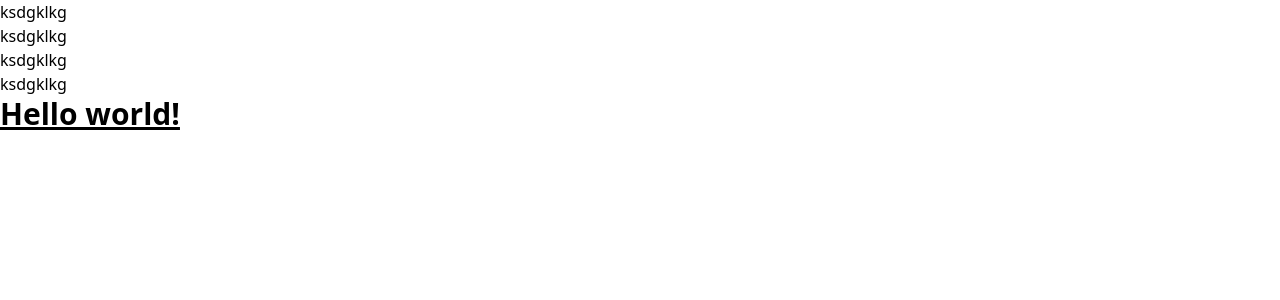
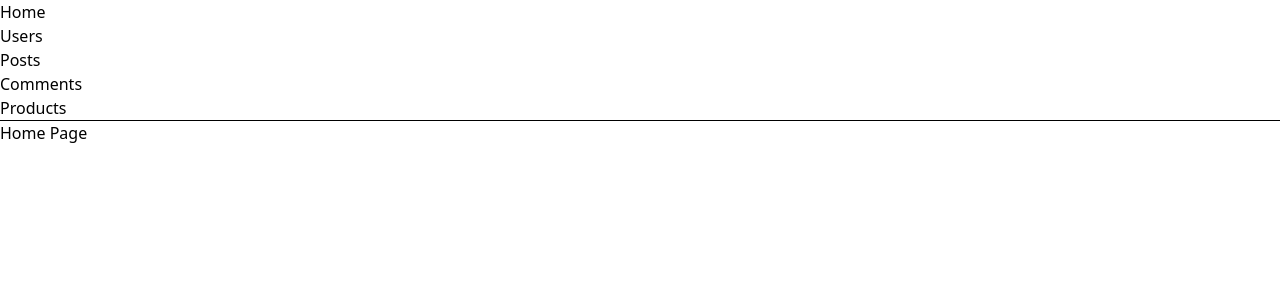
Before and after one commit to danyagithb/React, a React (Vite) app: page / in a window 1280 px wide. Shown: the top 300 px of the page. Built offline with nearby package versions, Linux system fonts and the light colour scheme.

Commit message:
homework 3 / task 1

```diff
--- a/package.json
+++ b/package.json
@@ -14,7 +14,7 @@
     "react": "^19.1.0",
     "react-dom": "^19.1.0",
     "tailwindcss": "^4.1.6",
-    "react-router-dom": "^7.8.2"
+    "react-router-dom": "^7.9.1"
   },
   "devDependencies": {
     "@eslint/js": "^9.25.0",
--- /dev/null
+++ b/src/components/menu/Menu.tsx
@@ -0,0 +1,17 @@
+import {Link} from "react-router-dom";
+
+const Menu = () => {
+    return (
+        <div>
+            <ul>
+                <li><Link to={''}>Home</Link></li>
+                <li><Link to={'users'}>Users</Link></li>
+                <li><Link to={'posts'}>Posts</Link></li>
+                <li><Link to={'comments'}>Comments</Link></li>
+                <li><Link to={'products'}>Products</Link></li>
+            </ul>
+        </div>
+    );
+};
+
+export default Menu;
--- /dev/null
+++ b/src/layouts/Layout.tsx
@@ -0,0 +1,14 @@
+import {Outlet} from "react-router-dom";
+import Menu from "../components/menu/Menu.tsx";
+
+const Layout = () => {
+    return (
+        <div>
+            <Menu/>
+            <hr/>
+            <Outlet/>
+        </div>
+    );
+};
+
+export default Layout;
--- a/src/main.tsx
+++ b/src/main.tsx
@@ -1,5 +1,7 @@
 import { createRoot } from 'react-dom/client'
 import './index.css'
-import App from './App.tsx'
+import {RouterProvider} from "react-router-dom";
+import {routes} from "./router/routes.tsx";
 
-createRoot(document.getElementById('root')!).render(<App/>)
+createRoot(document.getElementById('root')!)
+    .render(<RouterProvider router={routes}/>)
--- /dev/null
+++ b/src/pages/CommentsPage.tsx
@@ -0,0 +1,9 @@
+const CommentsPage = () => {
+    return (
+        <div>
+            Comments
+        </div>
+    );
+};
+
+export default CommentsPage;
--- /dev/null
+++ b/src/pages/HomePage.tsx
@@ -0,0 +1,9 @@
+const HomePage = () => {
+    return (
+        <div>
+            Home Page
+        </div>
+    );
+};
+
+export default HomePage;
--- /dev/null
+++ b/src/pages/PostsPage.tsx
@@ -0,0 +1,9 @@
+const PostsPage = () => {
+    return (
+        <div>
+            Posts
+        </div>
+    );
+};
+
+export default PostsPage;
--- /dev/null
+++ b/src/pages/ProductsPage.tsx
@@ -0,0 +1,9 @@
+const ProductsPage = () => {
+    return (
+        <div>
+            Products
+        </div>
+    );
+};
+
+export default ProductsPage;
--- /dev/null
+++ b/src/pages/UsersPage.tsx
@@ -0,0 +1,9 @@
+const UsersPage = () => {
+    return (
+        <div>
+            Users
+        </div>
+    );
+};
+
+export default UsersPage;
--- /dev/null
+++ b/src/router/routes.tsx
@@ -0,0 +1,19 @@
+import {createBrowserRouter} from "react-router-dom";
+import Layout from "../layouts/Layout.tsx";
+import HomePage from "../pages/HomePage.tsx";
+import UsersPage from "../pages/UsersPage.tsx";
+import PostsPage from "../pages/PostsPage.tsx";
+import CommentsPage from "../pages/CommentsPage.tsx";
+import ProductsPage from "../pages/ProductsPage.tsx";
+
+export const routes = createBrowserRouter([
+    {
+        path: '/', element: <Layout/>, children: [
+            {index: true, element: <HomePage/>},
+            {path: 'users', element: <UsersPage/>},
+            {path: 'posts', element: <PostsPage/>},
+            {path: 'comments', element: <CommentsPage/>},
+            {path: 'products', element: <ProductsPage/>},
+        ]
+    }
+])
```
Also changed, not shown: 2 other files (tests, documents, lock files or other folders).
